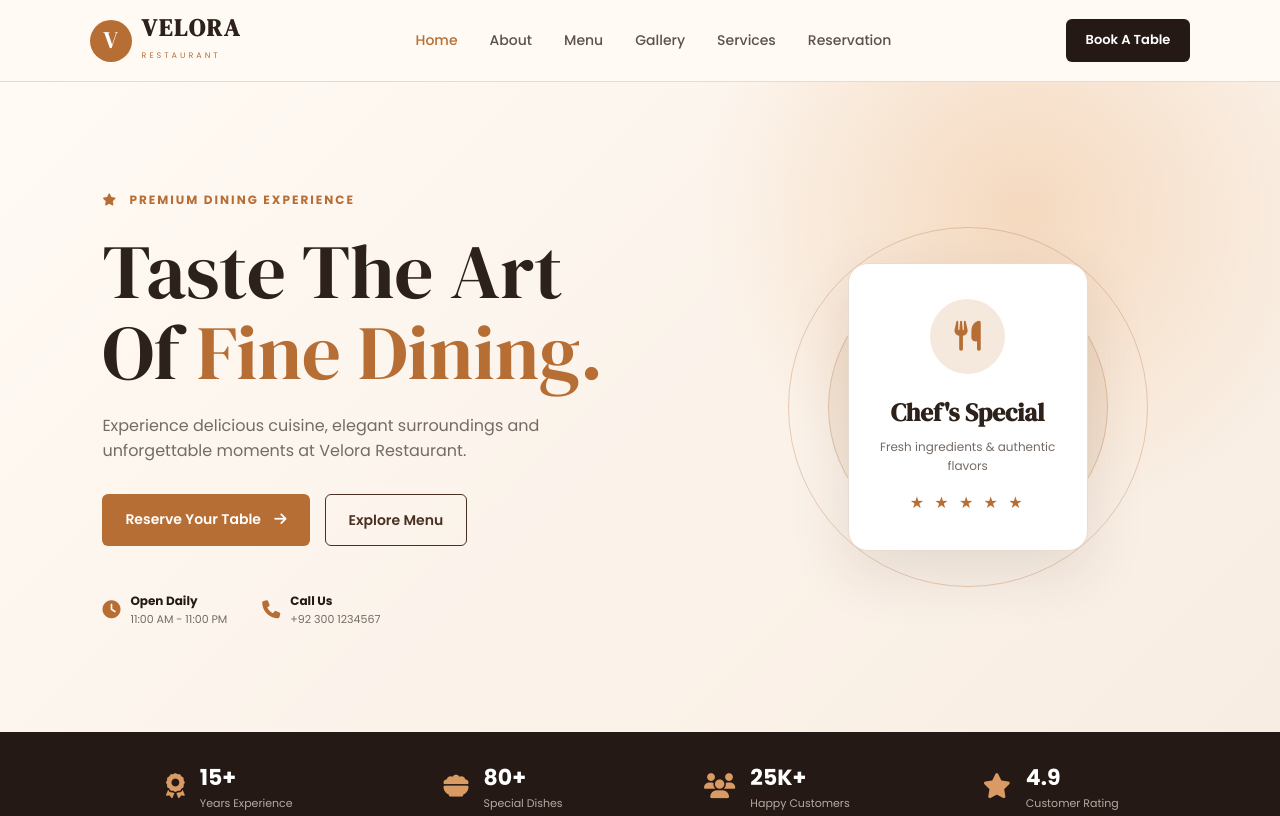
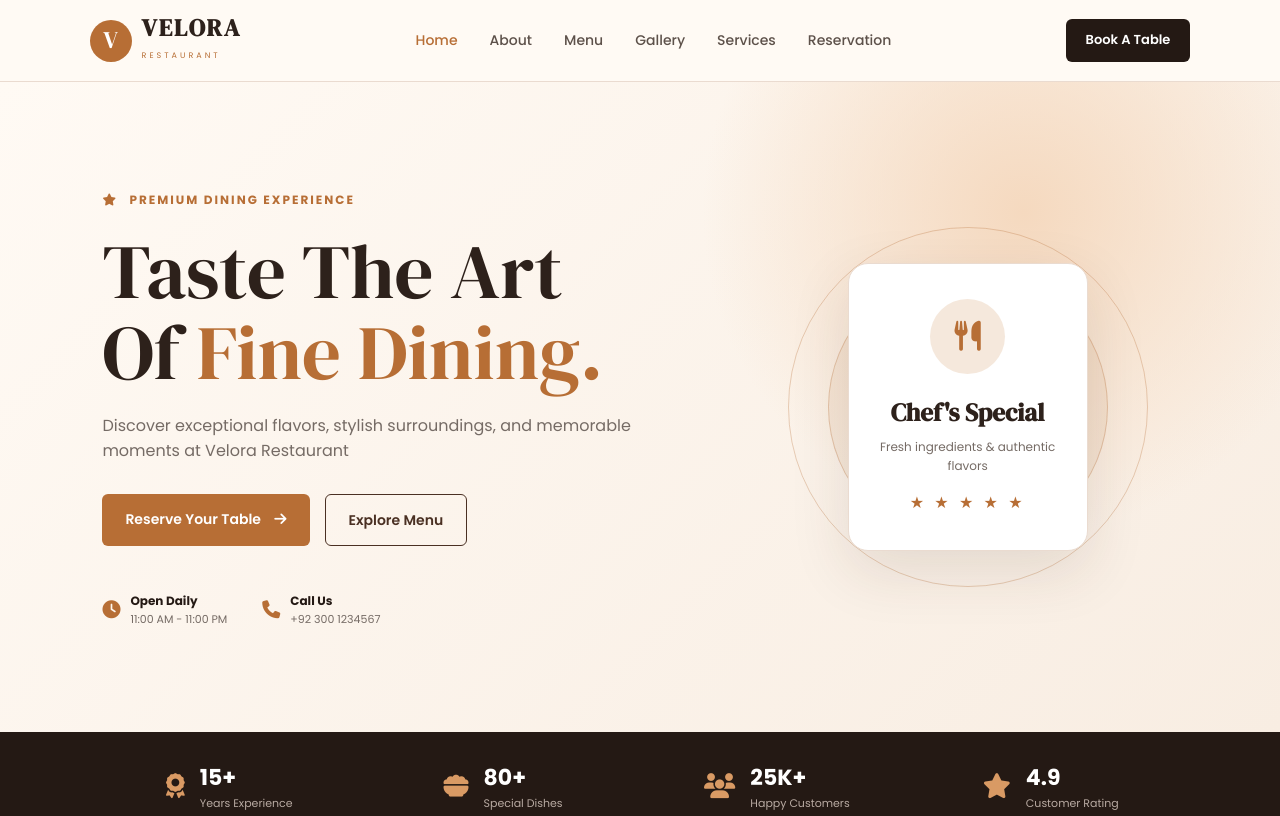
Before and after one commit to aleenarukhsar07/project, a website: page index.html in a window 1280 px wide. Shown: the top 816 px of the page. Drawn offline with Linux system fonts and the light colour scheme.

Commit message:
update hero section

```diff
--- a/index.html
+++ b/index.html
@@ -70,8 +70,7 @@
         </h1>
 
         <p>
-            Experience delicious cuisine, elegant surroundings
-            and unforgettable moments at Velora Restaurant.
+           Discover exceptional flavors, stylish surroundings, and memorable moments at Velora Restaurant
         </p>
 
         <div class="hero-buttons">
```
